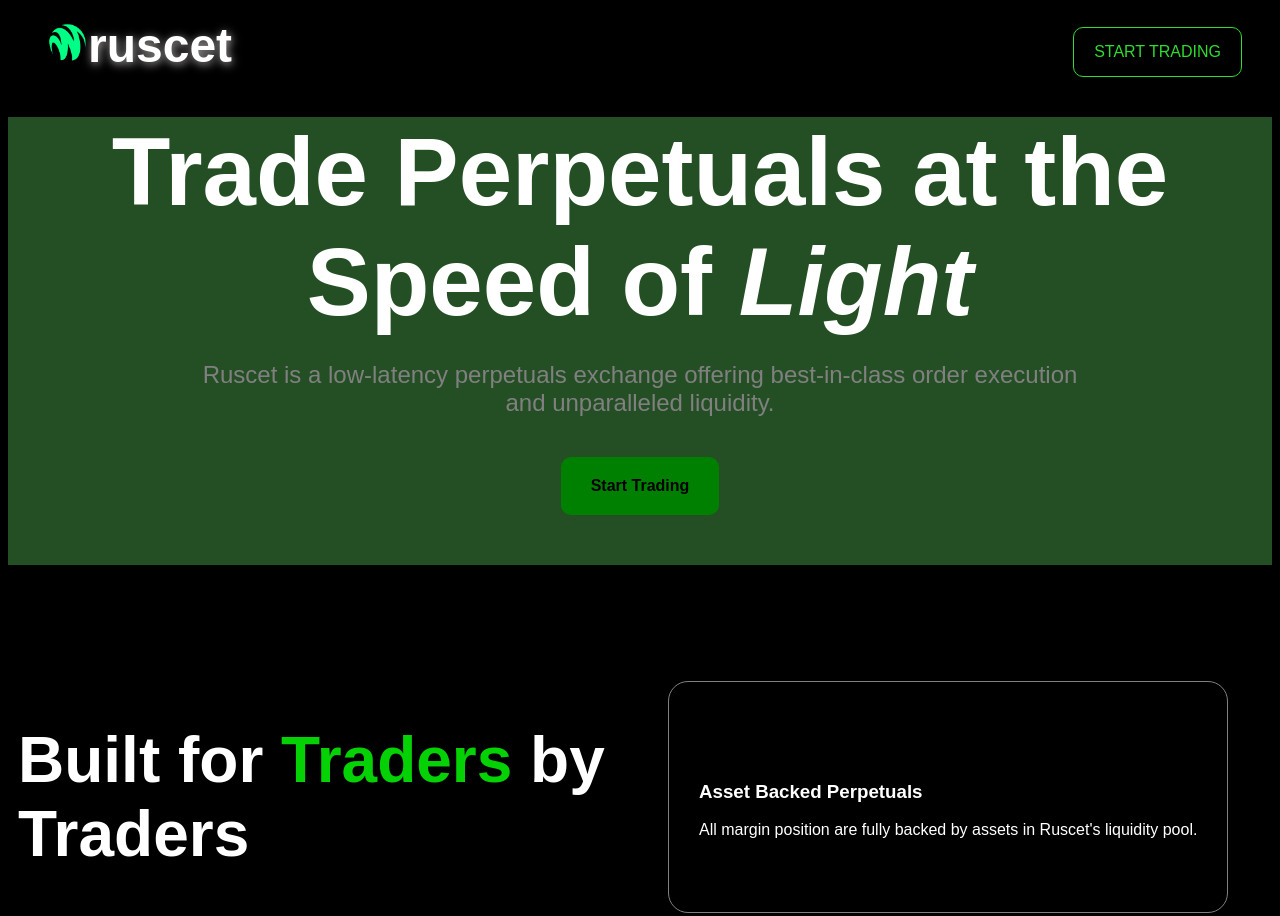
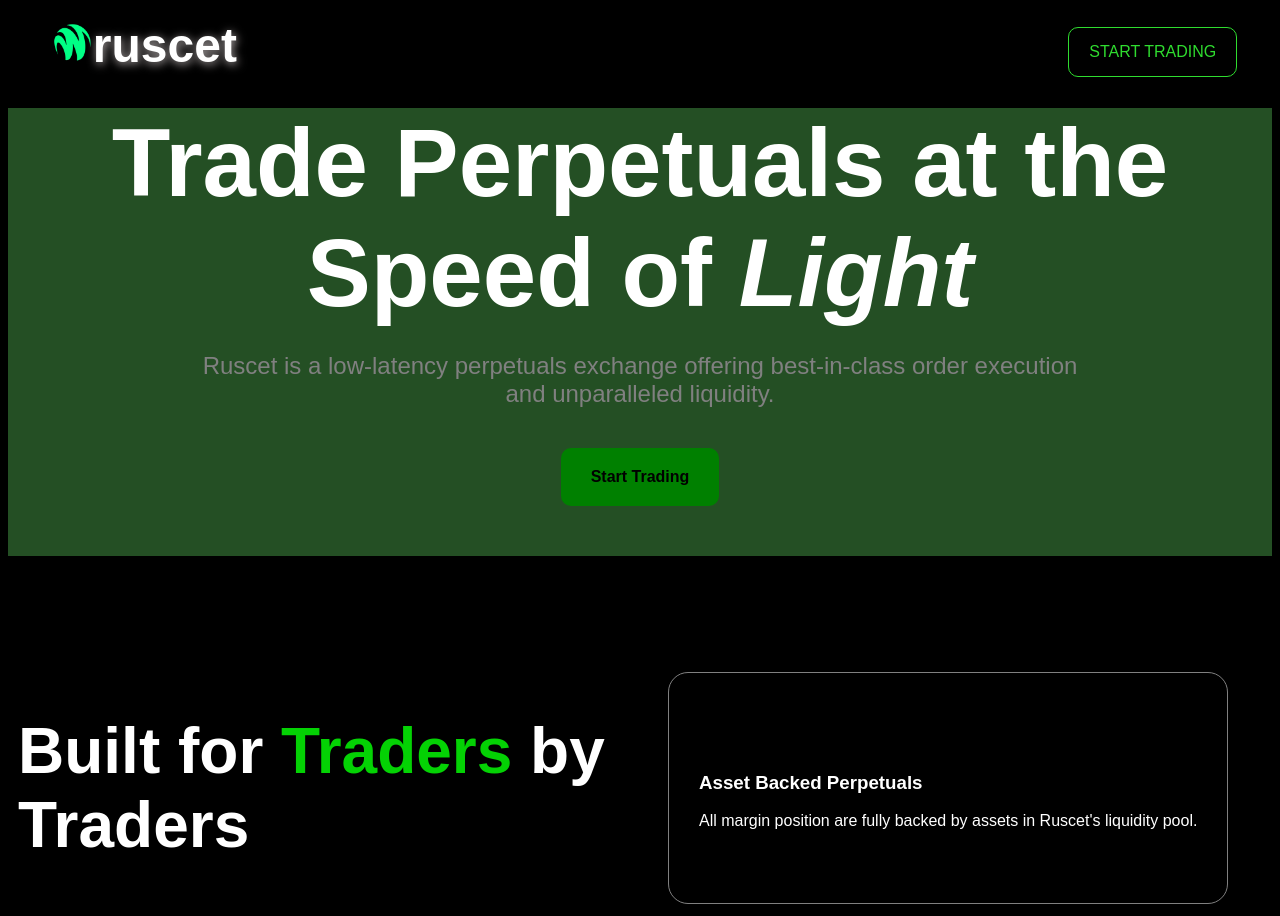
Before and after one commit to un-known26/SIWES, a plain HTML site: page Siwes 12/index.html in a window 1280 px wide. Shown: the top 916 px of the page. Drawn offline with Linux system fonts and the light colour scheme.

Commit message:
Update style2.0.css

```diff
--- a/Siwes 12/style2.0.css
+++ b/Siwes 12/style2.0.css
@@ -15,6 +15,8 @@ h1, h2, h3, p {
     display: flex;
     justify-content: space-between;
     align-items: flex-start;
+    margin-bottom: 100px;
+    background-color: black;
 }
 
 img {
@@ -28,6 +30,8 @@ img {
     font-weight: bold;
     margin-left: 40px;
     margin-top: 10px;
+    position: fixed;
+    left: 1%;
 }
 .right {
     color: rgb(47, 220, 47);
@@ -37,6 +41,12 @@ img {
     padding: 15px 20px;
     margin-right: 30px;
     margin-top: 19px;
+    position: fixed;
+    right: 1%;
+}
+.right:hover{
+    color: black;
+    background-color: lightgreen;
 }
 a {
     text-decoration: none;
```
